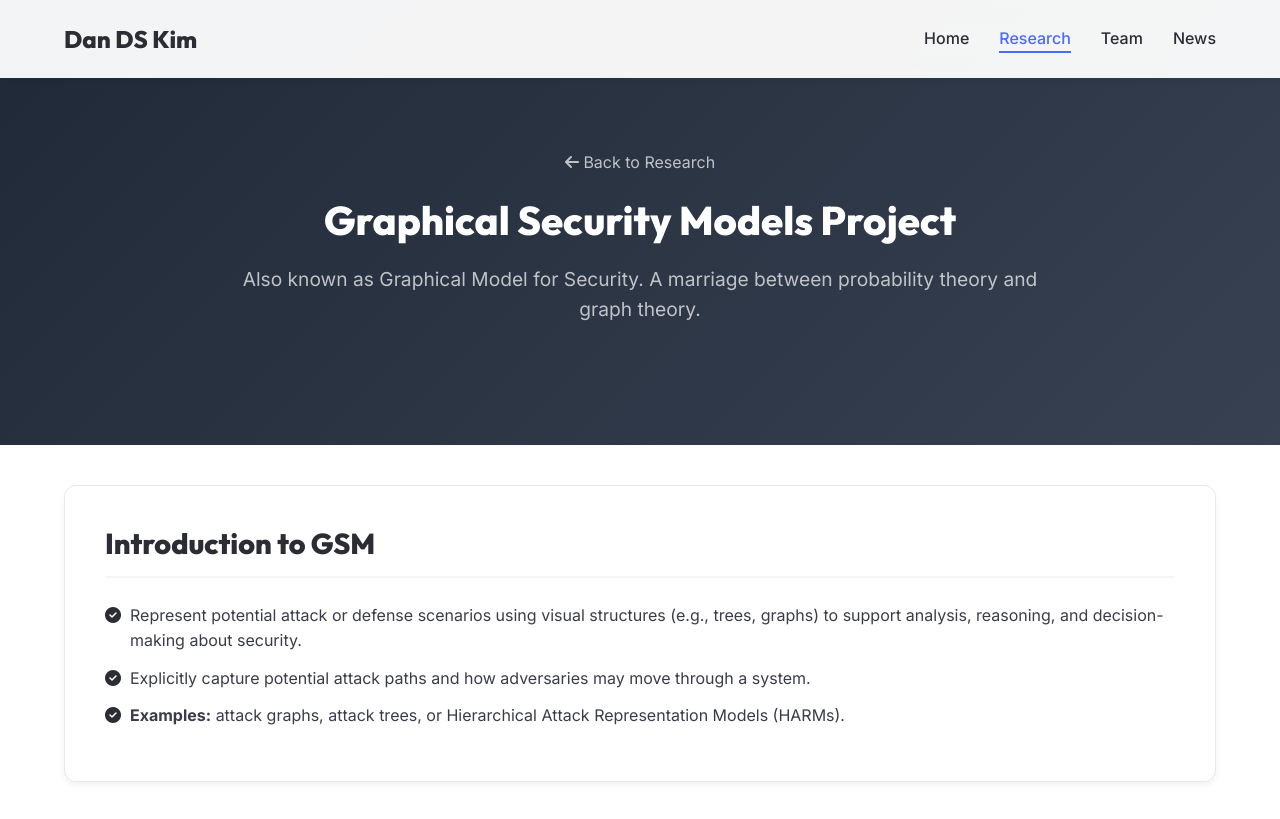
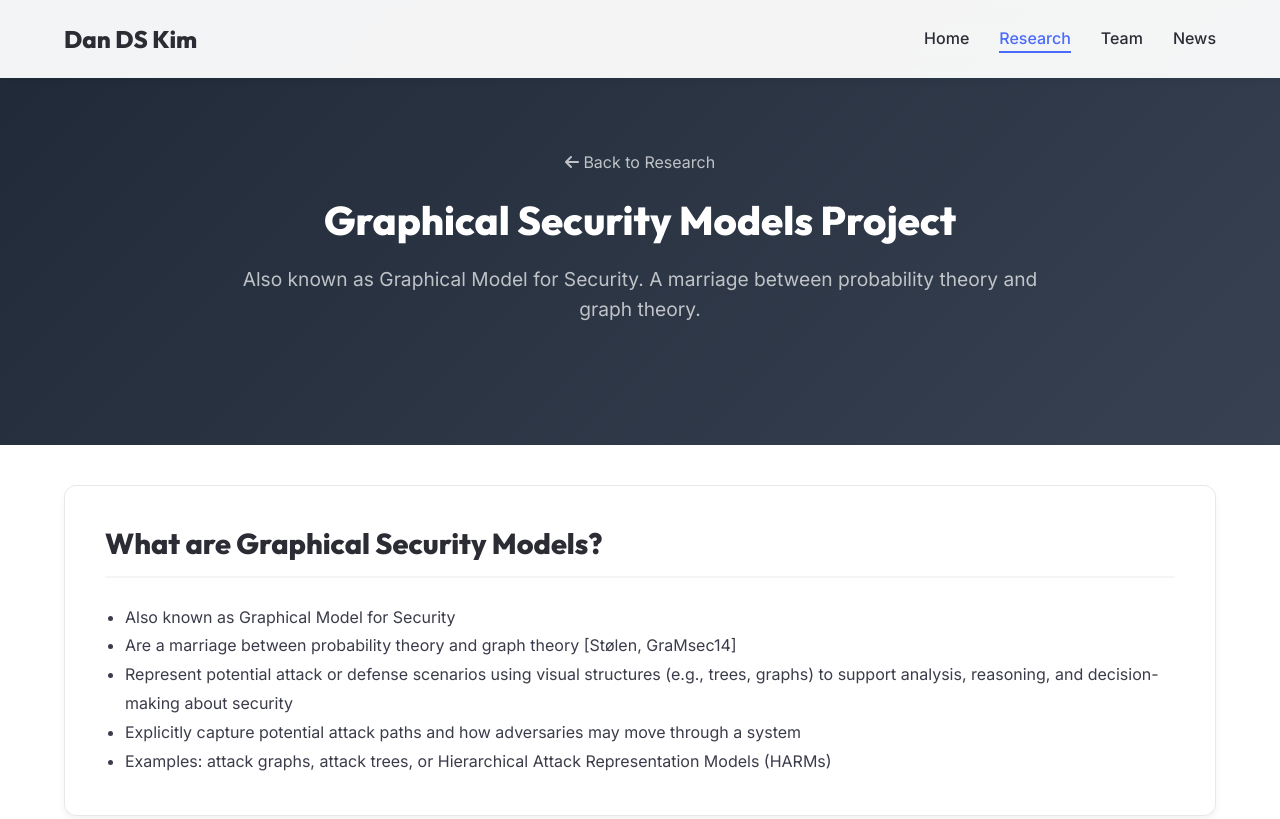
Before and after one commit to uq-dsteam/home, a plain HTML site: page gsm.html in a window 1280 px wide. Shown: the top 819 px of the page. Drawn offline with Linux system fonts and the light colour scheme.

Commit message:
Complete Google Sites content migration: add project overviews and descriptions

```diff
--- a/gsm.html
+++ b/gsm.html
@@ -153,6 +153,18 @@
     </header>
 
     <div class="container content-section">
+
+        <!-- Introduction -->
+        <div class="content-card">
+            <h2>What are Graphical Security Models?</h2>
+            <ul style="list-style-type: disc; margin-left: 20px; line-height: 1.8;">
+                <li>Also known as Graphical Model for Security</li>
+                <li>Are a marriage between probability theory and graph theory [Stølen, GraMsec14]</li>
+                <li>Represent potential attack or defense scenarios using visual structures (e.g., trees, graphs) to support analysis, reasoning, and decision-making about security</li>
+                <li>Explicitly capture potential attack paths and how adversaries may move through a system</li>
+                <li>Examples: attack graphs, attack trees, or Hierarchical Attack Representation Models (HARMs)</li>
+            </ul>
+        </div>
 
         <!-- Introduction -->
         <div class="content-card">
```
Also changed, not shown: ai-ids.html (+10 -0 lines), av-security.html (+6 -0 lines), deepfake.html (+6 -0 lines), mtd.html (+6 -0 lines), redblue.html (+6 -0 lines).
